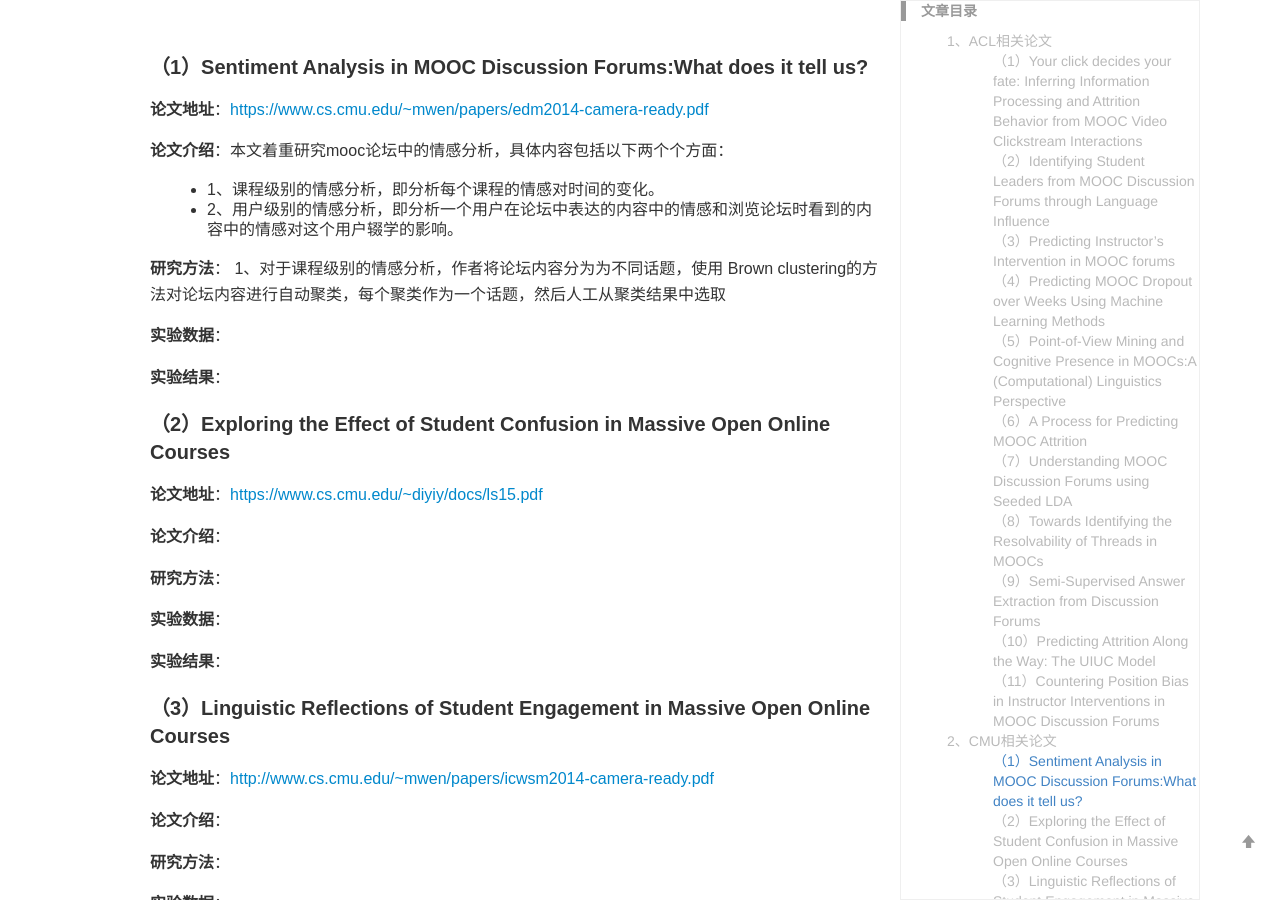
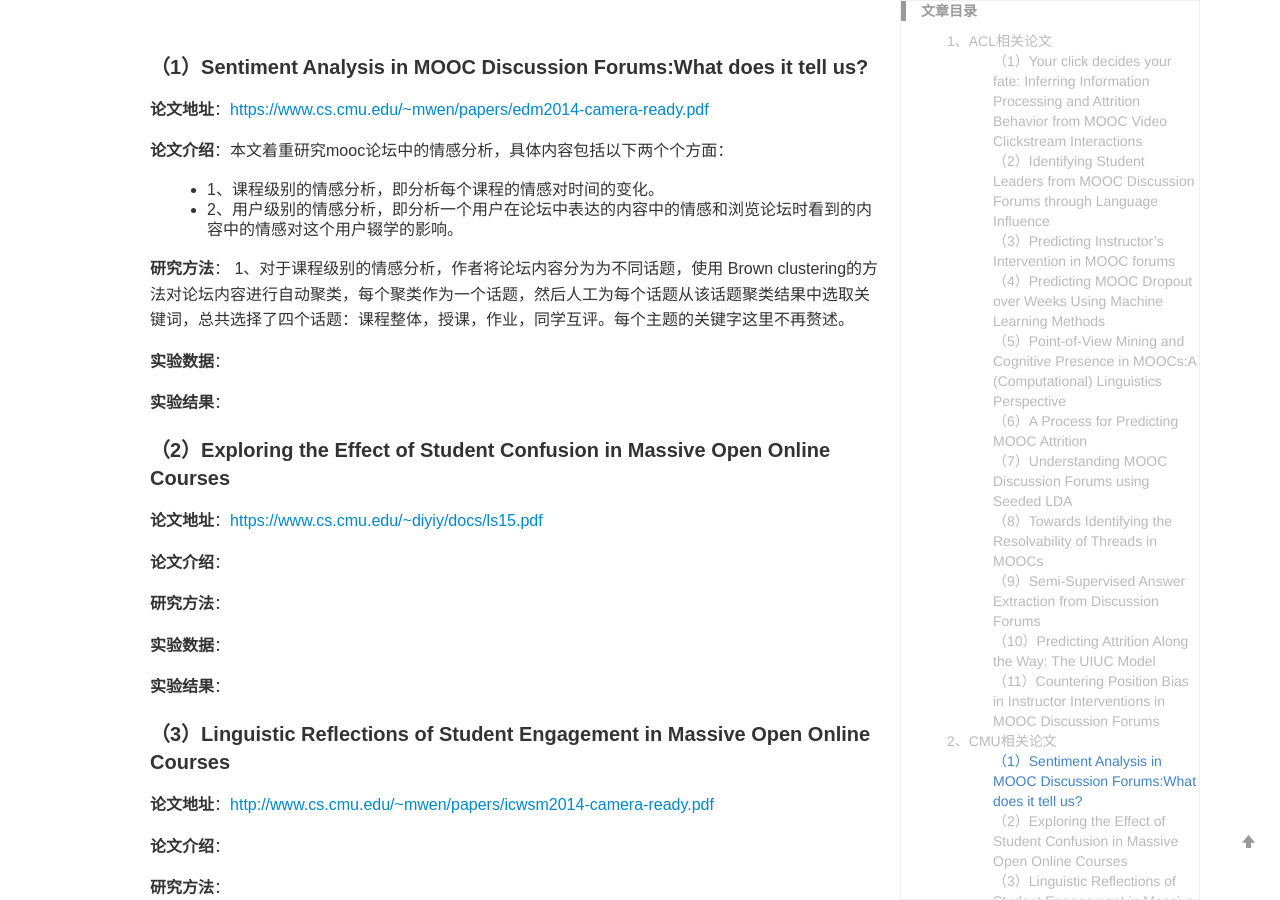
Before and after one commit to yuanmingchen/yuanmingchen.github.io, a Jekyll site: the page built from _posts/2019-04-19-online course nlp paper survey 2.md, in a window 1280 px wide and 900 px high, scrolled down 3072 px. Built offline with Jekyll 4.4.1, drawn with Linux system fonts in a browser that asks for light colours; formulas are drawn with MathJax 3; comment, search, counter and statistics services are not loaded.

Commit message:
Updates _posts/2019-04-19-online course nlp paper survey 2.md
Auto commit by GitBook Editor

```diff
--- a/_posts/2019-04-19-online course nlp paper survey 2.md
+++ b/_posts/2019-04-19-online course nlp paper survey 2.md
@@ -102,7 +102,7 @@ Proceedings of the 5th Workshop on Natural Language Processing Techniques for Ed
 - 2、用户级别的情感分析，即分析一个用户在论坛中表达的内容中的情感和浏览论坛时看到的内容中的情感对这个用户辍学的影响。
 
 **研究方法**：
-1、对于课程级别的情感分析，作者将论坛内容分为为不同话题，使用 Brown clustering的方法对论坛内容进行自动聚类，每个聚类作为一个话题，然后人工从聚类结果中选取
+1、对于课程级别的情感分析，作者将论坛内容分为为不同话题，使用 Brown clustering的方法对论坛内容进行自动聚类，每个聚类作为一个话题，然后人工为每个话题从该话题聚类结果中选取关键词，总共选择了四个话题：课程整体，授课，作业，同学互评。每个主题的关键字这里不再赘述。
 
 **实验数据**：
 
```
